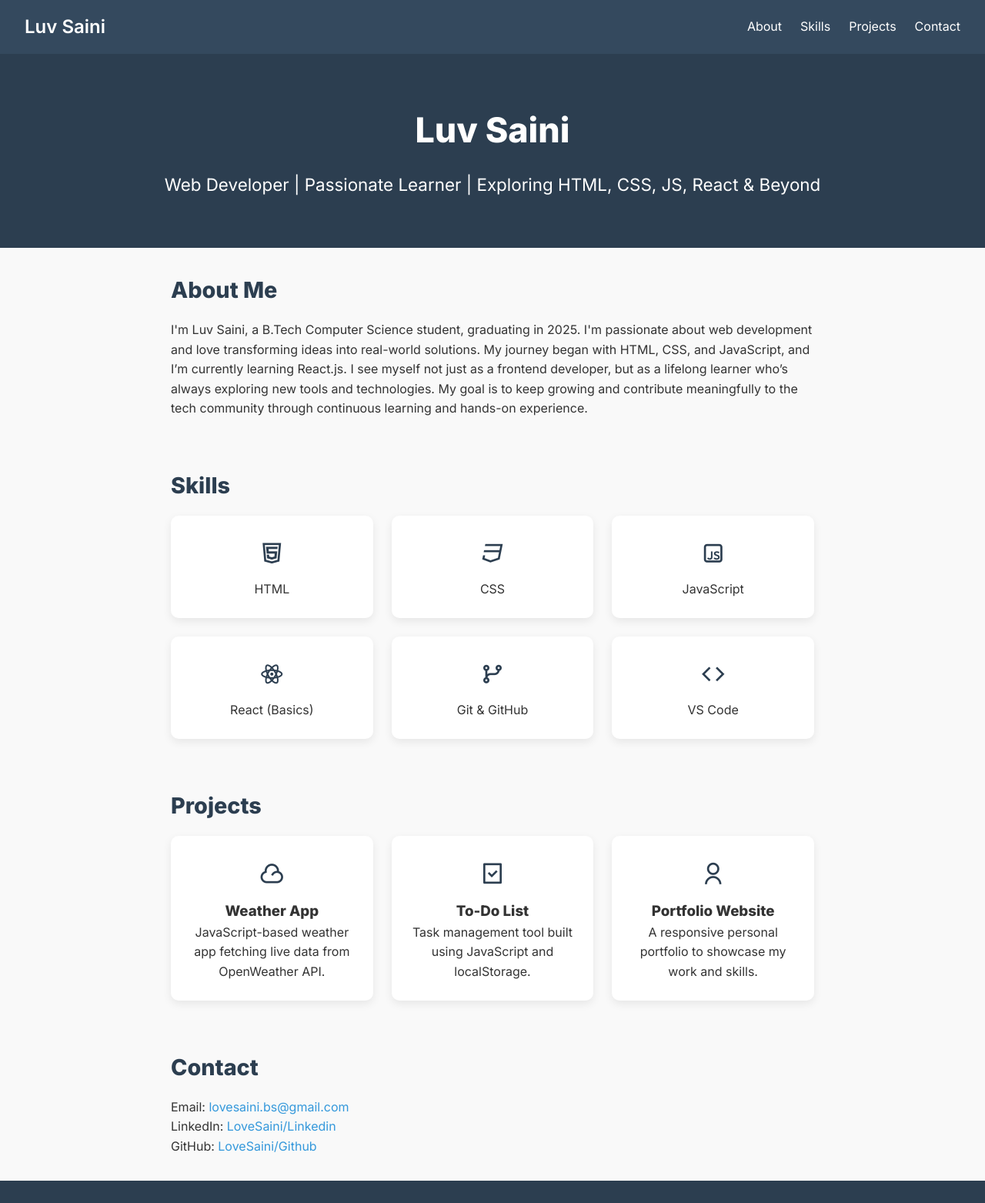
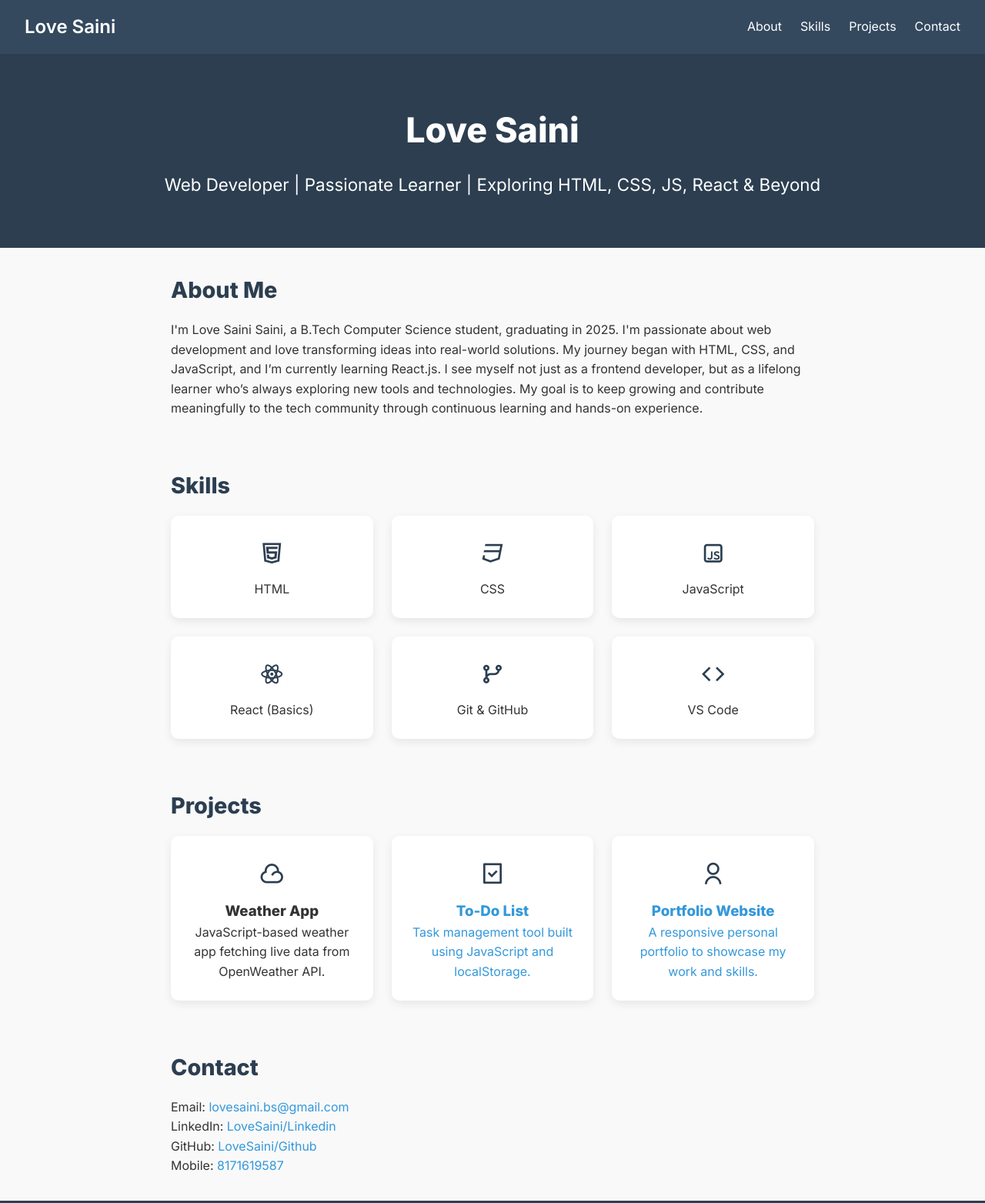
Before and after one commit to Lovesaini81/Portfolio-Website, a plain HTML site: page index.html in a window 1280 px wide. Shown: the top 1563 px of the page at 77% size. Drawn offline with nearby package versions, Linux system fonts and the light colour scheme.

Commit message:
Add files via upload

```diff
--- a/index.html
+++ b/index.html
@@ -1,24 +1,10 @@
-
-
-
-
-
-
-
-
-
-
-
-
-
-
-
 <!DOCTYPE html>
 <html lang="en">
+
 <head>
   <meta charset="UTF-8" />
   <meta name="viewport" content="width=device-width, initial-scale=1.0" />
-  <title>Luv Saini Portfolio</title>
+  <title>Love Saini Portfolio</title>
   <link href="https://fonts.googleapis.com/css2?family=Inter:wght@400;600;800&display=swap" rel="stylesheet" />
   <link href="https://cdn.jsdelivr.net/npm/remixicon@4.5.0/fonts/remixicon.css" rel="stylesheet" />
   <link rel="stylesheet" href="style.css" />
@@ -27,7 +13,7 @@
 <body>
 
   <nav>
-    <div class="logo">Luv Saini</div>
+    <div class="logo">Love Saini</div>
     <ul>
       <li><a href="#about">About</a></li>
       <li><a href="#skills">Skills</a></li>
@@ -38,14 +24,14 @@
 
   <header>
     <div class="intro">
-      <h1>Luv Saini</h1>
+      <h1>Love Saini</h1>
       <p>Web Developer | Passionate Learner | Exploring HTML, CSS, JS, React & Beyond</p>
     </div>
   </header>
 
   <section id="about">
     <h2>About Me</h2>
-    <p>I'm Luv Saini, a B.Tech Computer Science student, graduating in 2025. I'm passionate about web development and
+    <p>I'm Love Saini Saini, a B.Tech Computer Science student, graduating in 2025. I'm passionate about web development and
       love transforming ideas into real-world solutions. My journey began with HTML, CSS, and JavaScript, and I’m
       currently learning React.js. I see myself not just as a frontend developer, but as a lifelong learner who’s always
       exploring new tools and technologies. My goal is to keep growing and contribute meaningfully to the tech community
@@ -72,28 +58,31 @@
         <h3>Weather App</h3>
         <p>JavaScript-based weather app fetching live data from OpenWeather API.</p>
       </div>
-      <div class="project">
+      <a href="https://guileless-daifuku-748e95.netlify.app" target="_blank" class="project">
         <i class="ri-task-line"></i>
         <h3>To-Do List</h3>
         <p>Task management tool built using JavaScript and localStorage.</p>
-      </div>
-      <div class="project">
+      </a>
+
+      <a href="https://flourishing-kleicha-275a5f.netlify.app" target="_blank" class="project">
         <i class="ri-user-line"></i>
         <h3>Portfolio Website</h3>
         <p>A responsive personal portfolio to showcase my work and skills.</p>
-      </div>
+      </a>
+
     </div>
   </section>
 
   <section id="contact">
     <h2>Contact</h2>
-    <p>Email: <a href="mailto:luvsaini2601@gmail.com">lovesaini.bs@gmail.com</a></p>
+    <p>Email: <a href="mailto:lovesaini.bs@gmail.com">lovesaini.bs@gmail.com</a></p>
     <p>LinkedIn: <a href="https://www.linkedin.com/in/love-saini-5a0032261" target="_blank">LoveSaini/Linkedin</a></p>
     <p>GitHub: <a href="https://github.com/Lovesaini81" target="_blank">LoveSaini/Github</a></p>
+    <p>Mobile: <a href="tel:8171619587">8171619587</a></p>
   </section>
 
   <footer>
-    <p>&copy; 2025 Luv Saini. All rights reserved.</p>
+    <p>&copy; 2025 Love Saini. All rights reserved.</p>
   </footer>
 
   <script src="script.js"></script>
```
Also changed, not shown: script.js (line endings or trailing spaces), style.css (line endings or trailing spaces).
